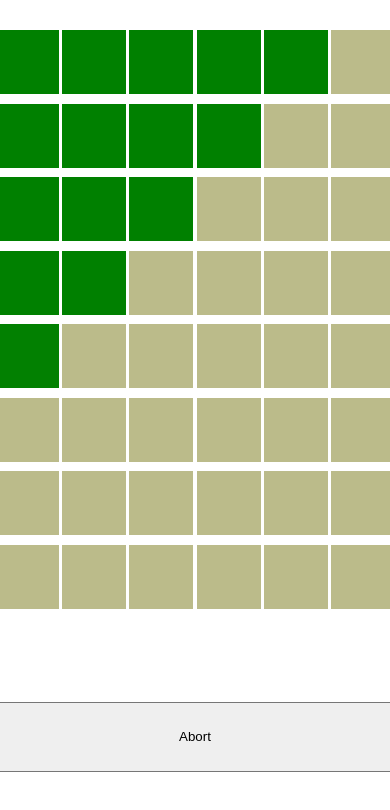
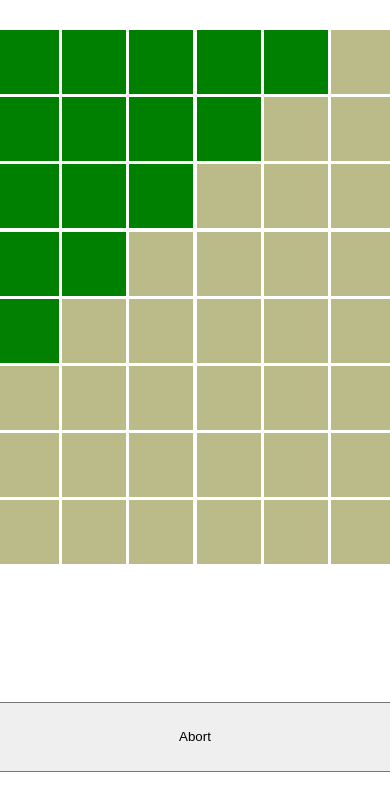
Before and after one commit to spaden/graphalgorithmsReact, a Next.js app in the folder graphalgorithms_vis/: page / in a window 390 px wide. Shown: the top 810 px of the page. Built offline with nearby package versions, Linux system fonts and the light colour scheme.

Commit message:
responsive issue fix

```diff
--- a/graphalgorithms_vis/src/app/ui/components/MatrixComp/Matrix.js
+++ b/graphalgorithms_vis/src/app/ui/components/MatrixComp/Matrix.js
@@ -20,7 +20,7 @@ export default function Matrix({size}) {
 
 
     return (<>
-            <div className={`matrix__size__${size}`}>
+            <div className={`matrix matrix__size matrix__size__${size}`}>
                 {generateMatrix()}
             </div>
     </>);
--- a/graphalgorithms_vis/src/app/ui/components/MatrixComp/Matrix.scss
+++ b/graphalgorithms_vis/src/app/ui/components/MatrixComp/Matrix.scss
@@ -1,4 +1,6 @@
 .matrix {
+    width: fit-content;
+    height: fit-content;
     &__cell {
         display: block;
         height: 4rem;
```
